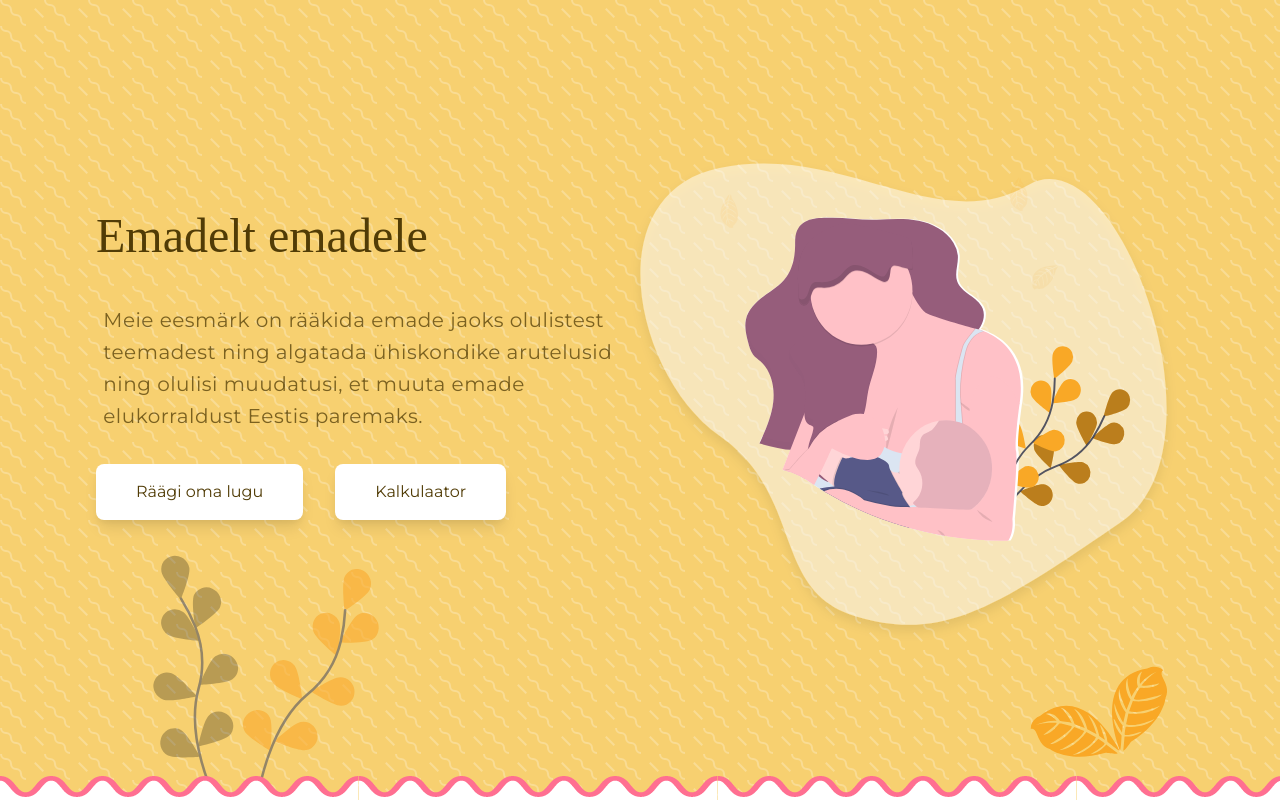
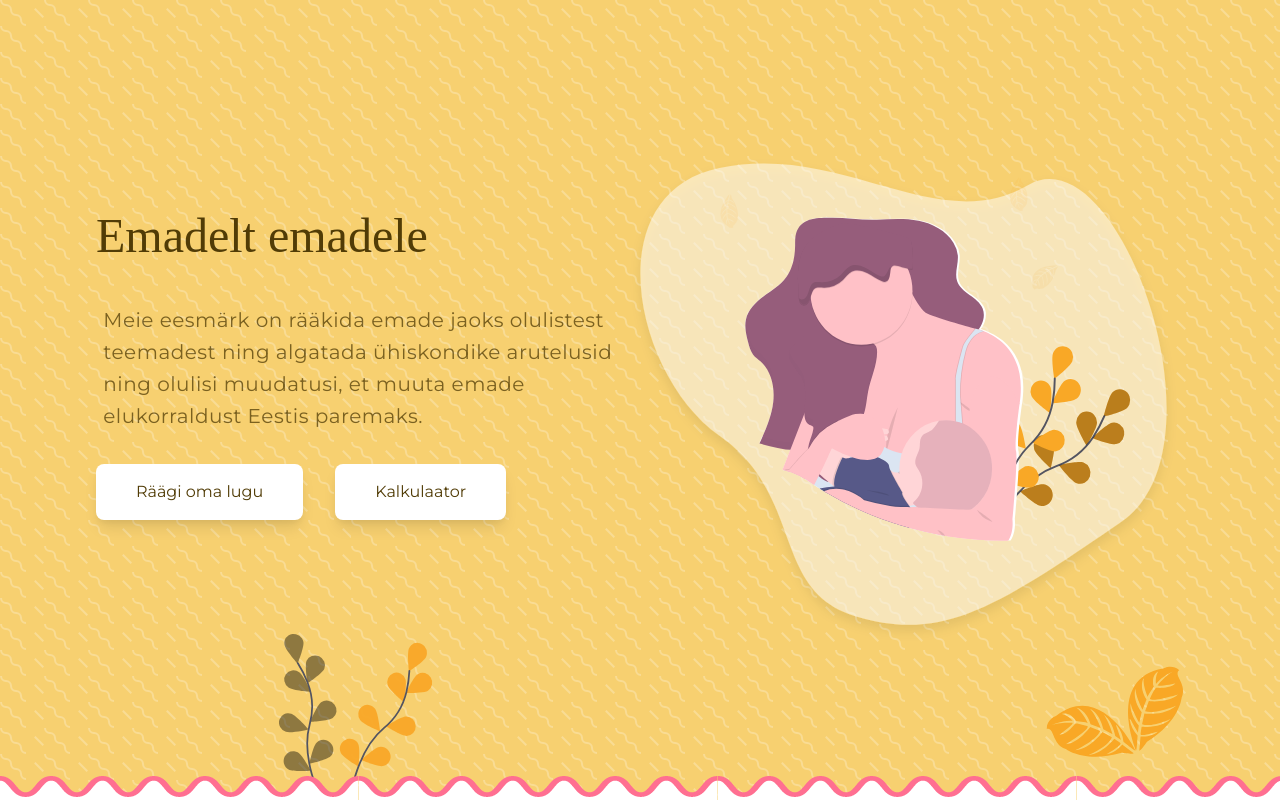
Before and after one commit to kuressaareametikool/emale, a Vue app: page / in a window 1280 px wide. Built offline with nearby package versions, Linux system fonts and the light colour scheme; a web font is replaced by a local one.

Commit message:
Fix: Head absolute positioning && Safari background issues

```diff
--- a/src/components/Header.vue
+++ b/src/components/Header.vue
@@ -64,20 +64,21 @@ export default {};
 
 #header-background-flower {
   position: absolute;
-  height: 270px;
-  width: 300px;
+  height: 400px;
+  width: 450px;
   bottom: 0;
+  left: -12rem;
   background-image: url("../assets/header-background-flower.svg");
   background-repeat: no-repeat;
   background-position: bottom left;
-  background-size: contain;
+  background-size: cover;
   opacity: 0.6;
 }
 
 #header-background-leaves {
   position: absolute;
   bottom: 1rem;
-  right: 0;
+  right: -1rem;
 }
 
 #header-section-divider {
@@ -91,11 +92,22 @@ export default {};
 }
 
 @media screen and (min-width: 640px) {
+  #header-background-flower {
+    left: -3rem;
+    height: 330px;
+    width: 380px;
+  }
 }
 
 @media screen and (min-width: 1024px) {
   #header-section {
     height: 100vh;
   }
+  #header-background-flower {
+    opacity: 1;
+    height: 170px;
+    width: 200px;
+    left: 9rem;
+  }
 }
 </style>
```
